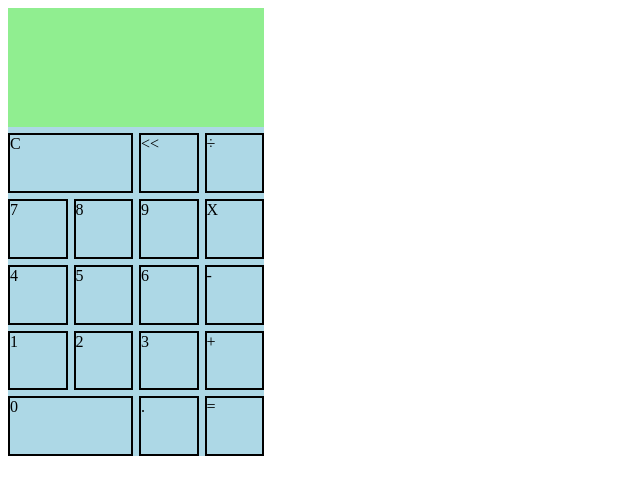
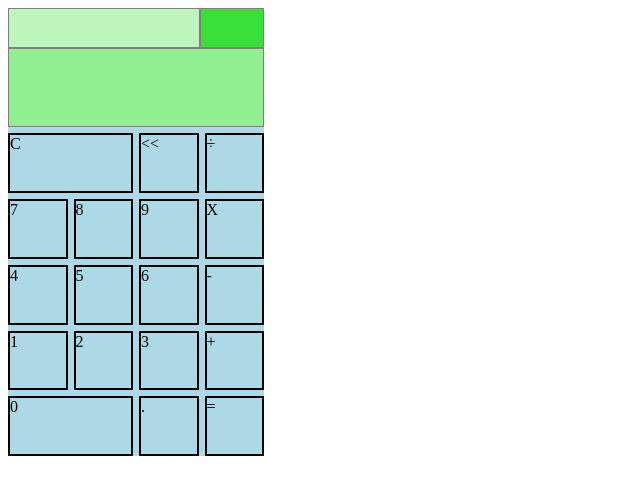
Before and after one commit to erickongdata/odin_project_exercises, a plain HTML site: page calculator/index.html in a window 1280 px wide. Shown: the whole page, without its empty margins (0-640 px from the left). Drawn offline with Linux system fonts and the light colour scheme.

Commit message:
Refined screen in Calculator

```diff
--- a/calculator/index.js
+++ b/calculator/index.js
@@ -1,3 +1,7 @@
+let displayInput = "";
+let displayOperator = "";
+let currentResult = "";
+
 function add(a, b) {
   return a + b;
 }
@@ -49,7 +53,15 @@ function drawCalculator() {
   container.classList.add("container");
   container.style.backgroundColor = "lightblue";
   // add screen
+  const screenParts = ["screen__upper", "screen__operator", "screen__main"];
   const screen = document.createElement("div");
+  for (let i = 0; i < screenParts.length; i++) {
+    const screenPart = document.createElement("div");
+    const label = screenParts[i];
+    screenPart.classList.add(label);
+    screenPart.classList.add("screen__part");
+    screen.append(screenPart);
+  }
   screen.classList.add("screen");
   screen.style.backgroundColor = "lightgreen";
   container.append(screen);
@@ -63,8 +75,16 @@ function drawCalculator() {
     div.id = className;
     container.append(div);
   }
-
   body.append(container);
 }
 
+function getState () {
+
+}
+
+function calculator(input) {
+
+}
+
+
 drawCalculator();
--- a/calculator/styles.css
+++ b/calculator/styles.css
@@ -7,6 +7,26 @@
 
 .screen {
   grid-column: span 4;
+  display: grid;
+  grid-template-columns: 3fr 1fr;
+  grid-template-rows: 1fr 2fr;
+}
+
+.screen__part {
+  border: 1px solid grey;
+}
+
+.screen__upper {
+  background-color: hsl(120, 73%, 85%);
+}
+
+.screen__operator {
+  background-color: hsl(120, 73%, 55%);
+}
+
+.screen__main {
+  background-color: hsl(120, 73%, 75%);
+  grid-column: span 2;
 }
 
 .calc-btn {
```
